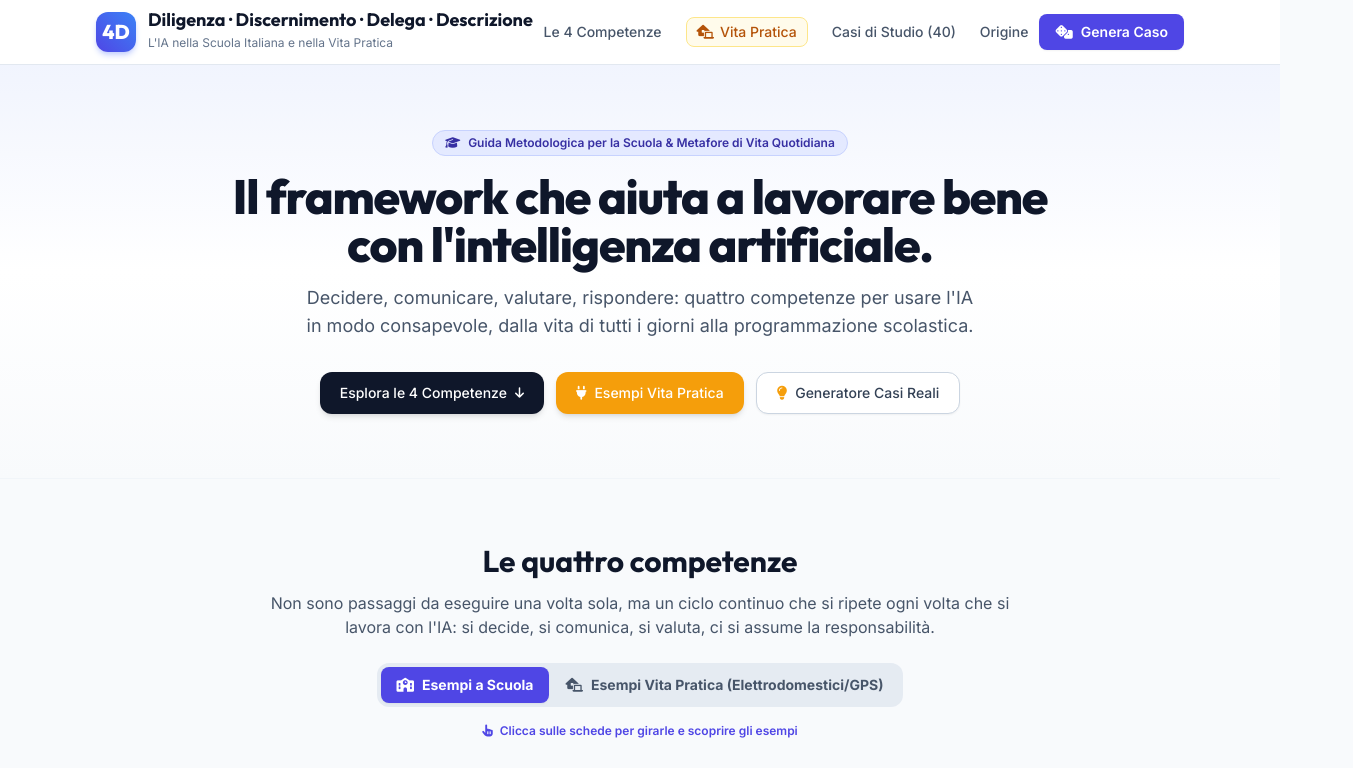
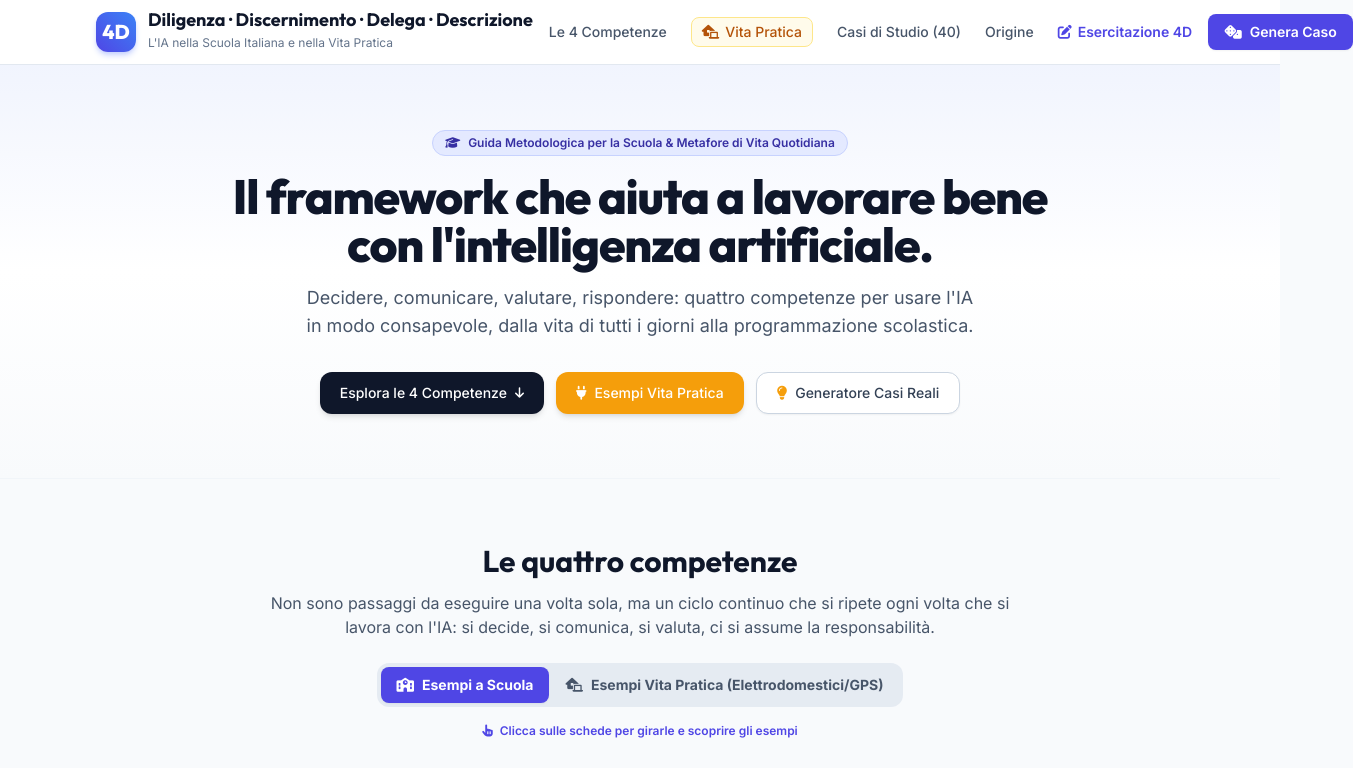
Before and after one commit to fpicca318/framework4D, a plain HTML site: page index.html in a window 1280 px wide. Shown: the top 768 px of the page, 1353 px wide, since content can reach past the window. Drawn offline with nearby package versions, Linux system fonts and the light colour scheme.

Commit message:
Add files via upload

```diff
--- a/index.html
+++ b/index.html
@@ -55,8 +55,8 @@
 <body class="bg-slate-50 text-slate-800 font-sans antialiased selection:bg-indigo-500 selection:text-white min-h-screen flex flex-col">
 
     <header class="sticky top-0 z-50 bg-white/90 backdrop-blur-md border-b border-slate-200">
-        <div class="max-w-6xl mx-auto px-4 sm:px-6 lg:px-8 h-16 flex items-center justify-between">
-            <div class="flex items-center space-x-3">
+        <div class="max-w-6xl mx-auto px-4 sm:px-6 lg:px-8 h-16 flex items-center justify-between gap-4">
+            <div class="flex items-center space-x-3 shrink-0">
                 <div class="w-10 h-10 rounded-xl bg-gradient-to-tr from-indigo-600 to-blue-500 flex items-center justify-center text-white font-heading font-extrabold text-xl shadow-md shadow-indigo-200">
                     4D
                 </div>
@@ -65,13 +65,14 @@
                     <span class="text-xs text-slate-500">L'IA nella Scuola Italiana e nella Vita Pratica</span>
                 </div>
             </div>
-            <nav class="hidden md:flex items-center space-x-6 text-sm font-medium text-slate-600">
-                <a href="#competenze" class="hover:text-indigo-600 transition-colors">Le 4 Competenze</a>
-                <a href="#vita-quotidiana" class="hover:text-indigo-600 transition-colors flex items-center gap-1.5 text-amber-700 bg-amber-50 px-2.5 py-1 rounded-lg border border-amber-200"><i class="fa-solid fa-house-laptop"></i> Vita Pratica</a>
-                <a href="#generatore" class="hover:text-indigo-600 transition-colors">Casi di Studio (40)</a>
-                <a href="#origine" class="hover:text-indigo-600 transition-colors">Origine</a>
+            <nav class="hidden md:flex items-center space-x-4 lg:space-x-6 text-xs lg:text-sm font-medium text-slate-600">
+                <a href="#competenze" class="hover:text-indigo-600 transition-colors whitespace-nowrap">Le 4 Competenze</a>
+                <a href="#vita-quotidiana" class="hover:text-indigo-600 transition-colors flex items-center gap-1.5 text-amber-700 bg-amber-50 px-2.5 py-1 rounded-lg border border-amber-200 whitespace-nowrap"><i class="fa-solid fa-house-laptop"></i> Vita Pratica</a>
+                <a href="#generatore" class="hover:text-indigo-600 transition-colors whitespace-nowrap">Casi di Studio (40)</a>
+                <a href="#origine" class="hover:text-indigo-600 transition-colors whitespace-nowrap">Origine</a>
+                <a href="https://docs.google.com/forms/d/e/1FAIpQLScKNV1ar551dpQRLIZlQ36uLbliONtPfTULsjnV6QnTMefVpw/viewform?usp=dialog" target="_blank" rel="noopener noreferrer" class="hover:text-indigo-600 transition-colors flex items-center gap-1.5 text-indigo-600 font-semibold whitespace-nowrap"><i class="fa-solid fa-pen-to-square"></i> Esercitazione 4D</a>
             </nav>
-            <a href="#generatore" class="bg-indigo-600 hover:bg-indigo-700 text-white text-xs sm:text-sm font-semibold px-4 py-2 rounded-lg shadow-sm transition-all hover:shadow flex items-center space-x-2">
+            <a href="#generatore" class="bg-indigo-600 hover:bg-indigo-700 text-white text-xs sm:text-sm font-semibold px-4 py-2 rounded-lg shadow-sm transition-all hover:shadow flex items-center space-x-2 shrink-0">
                 <i class="fa-solid font-bold fa-dice"></i>
                 <span>Genera Caso</span>
             </a>
@@ -966,7 +967,7 @@
                 context: "Ideare attività ludico-didattiche per favorire la conoscenza reciproca nelle classi prime nei primi tre giorni di scuola.",
                 delega: "Delega all'IA la proposta di giochi di ruolo, 'ice-breaker' ed esercizi di cooperazione adatti all'età dei ragazzi.",
                 descrizione: "Indica l'età degli alunni, il tempo a disposizione e gli spazi disponibili (aula, palestra, cortile).",
-                discernimento: "Seleziona solo le attività realmente inclusive, che non mettano a disagio studenti timidi o con bisogni speciali.",
+                discernimento: "Seleziona solo le attività réellement inclusive, che non mettano a disagio studenti timidi o con bisogni speciali.",
                 diligenza: "Condivisione del programma di accoglienza con il team docente di classe prima di iniziare le attività.",
                 domanda: "Come scegliere attività che favoriscano la coesione del gruppo classe senza forzature?"
             },
```
